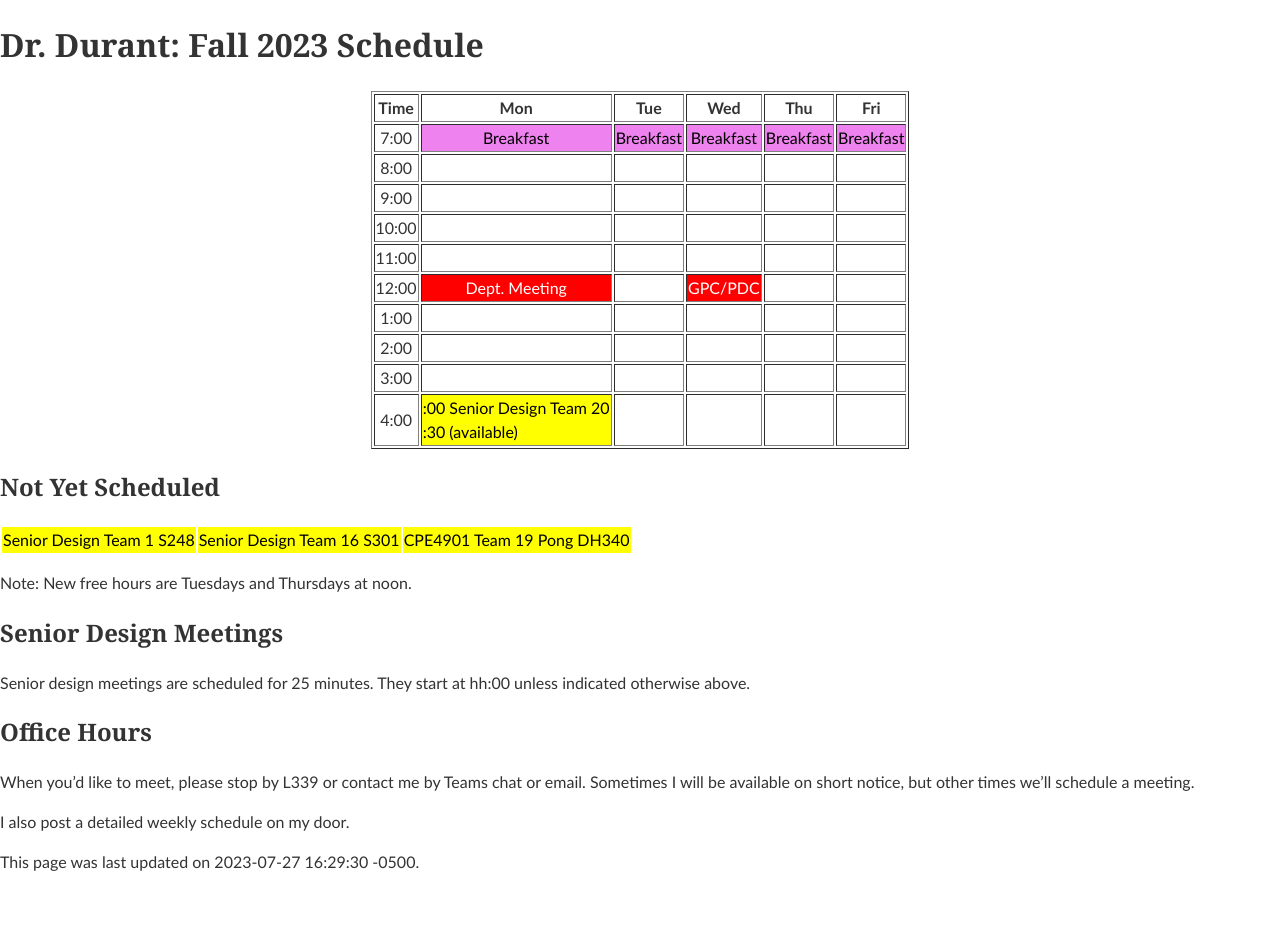
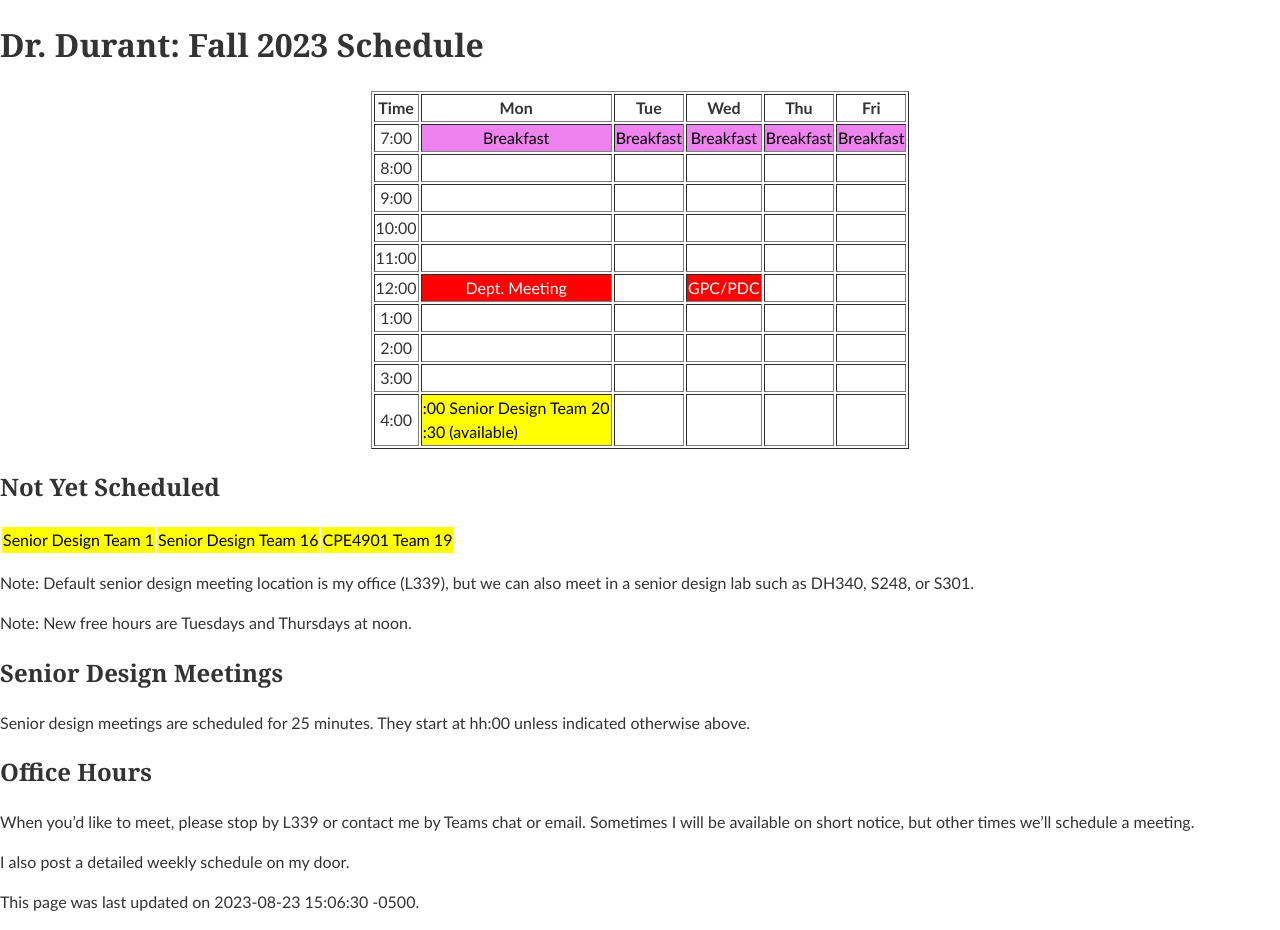
Before and after one commit to edurant/edurant.github.io, a Jekyll site: the page built from sched/f23.md, in a window 1280 px wide. Built offline with Jekyll 4.4.1, drawn with Linux system fonts in a browser that asks for light colours; before the commit the page ends 900 px from its top, so only the background shows below that.

Commit message:
f23 sch: update SD

```diff
--- a/sched/f23.md
+++ b/sched/f23.md
@@ -1,6 +1,6 @@
 ---
 title: "Dr. Durant: Fall 2023 Schedule"
-date: 2023-07-27 16:29:30 -0500
+date: 2023-08-23 15:06:30 -0500
 ---
 
 <style type="text/css">
@@ -28,10 +28,12 @@ td.lunch   { background-color: violet;  color: black; }
 
 ## Not Yet Scheduled
 <table><tr>
-<td class="cpe4901">Senior Design Team 1 S248</td>
-<td class="cpe4901">Senior Design Team 16 S301</td>
-<td class="cpe4901">CPE4901 Team 19 Pong DH340</td>
+<td class="cpe4901">Senior Design Team 1</td>
+<td class="cpe4901">Senior Design Team 16</td>
+<td class="cpe4901">CPE4901 Team 19</td>
 </tr></table>
+
+Note: Default senior design meeting location is my office (L339), but we can also meet in a senior design lab such as DH340, S248, or S301.
 
 Note: New free hours are Tuesdays and Thursdays at noon.
 
```
